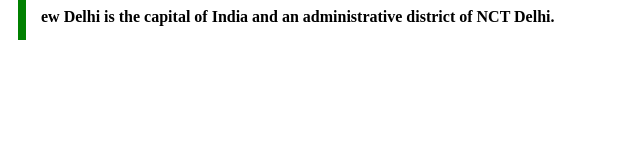
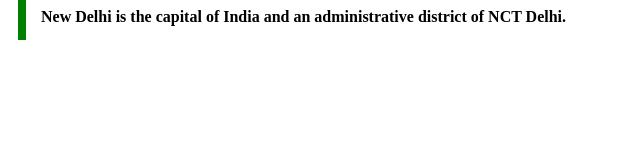
Before and after one commit to acciojob/trivia-SravaniPutturu, a website: page main.html in a window 1280 px wide. Shown: the full height of the page, 0-640 px from the left. Drawn offline with Linux system fonts and the light colour scheme.

Commit message:
created a submission

```diff
--- a/main.html
+++ b/main.html
@@ -7,7 +7,7 @@
 </head>
 
 <body>
-	<blackquote  cite="https://course.acciojob.com/open-web-editor?question=2f6a4b6c-4d7f-4a19-a009-d15349e5e914">ew Delhi is the capital of India and an administrative district of NCT Delhi.
+	<blackquote  cite="https://course.acciojob.com/open-web-editor?question=2f6a4b6c-4d7f-4a19-a009-d15349e5e914"> New Delhi is the capital of India and an administrative district of NCT Delhi.
 	</blackquote>
 </body>
 
```
